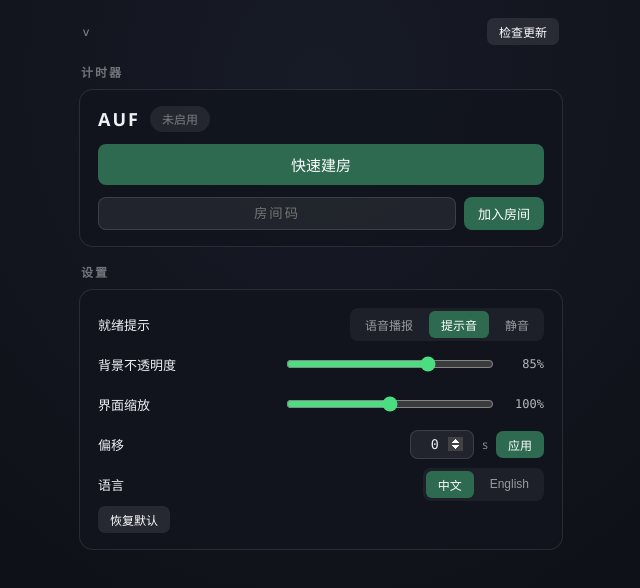
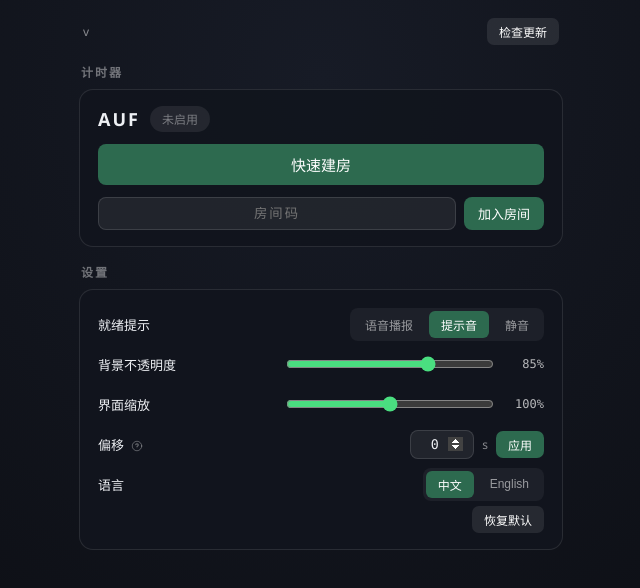
Before and after one commit to superjump22/mlboss-timer, a Vue app in the folder shell/: page / in a window 1280 px wide. Shown: the top 588 px of the page, without its empty margins (319-959 px from the left). Built offline with nearby package versions, Linux system fonts and the light colour scheme.

Commit message:
settings: help-tip icon for offset row (hover bubble), reset-defaults right-aligned

```diff
--- a/shell/src/MainWin.vue
+++ b/shell/src/MainWin.vue
@@ -344,7 +344,17 @@ onMounted(async () => {
             </div>
           </div>
           <div class="setrow">
-            <span class="setlabel" :title="t('offsetTip')">{{ t("offsetLabel") }}</span>
+            <span class="setlabel">
+              {{ t("offsetLabel") }}
+              <span class="helpicon" tabindex="0">
+                <svg viewBox="0 0 24 24" width="12" height="12" fill="none" stroke="currentColor" stroke-width="2.4" stroke-linecap="round" stroke-linejoin="round">
+                  <circle cx="12" cy="12" r="9.5" stroke-width="1.8" />
+                  <path d="M9.6 9.2a2.6 2.6 0 0 1 5 .9c0 1.7-2.6 2.2-2.6 3.5" />
+                  <circle cx="12" cy="17" r="0.4" fill="currentColor" stroke="none" />
+                </svg>
+                <span class="helptip">{{ t("offsetTip") }}</span>
+              </span>
+            </span>
             <div class="offsetbox">
               <span v-if="offsetMsg" class="offsetmsg" :class="offsetMsg.ok ? 'ok' : 'err'">{{ offsetMsg.text }}</span>
               <input
@@ -368,6 +378,7 @@ onMounted(async () => {
             </div>
           </div>
           <div class="dialogrow">
+            <span class="flex1"></span>
             <button class="btn ghost sm" @click="resetDefaults">{{ t("resetDefaults") }}</button>
           </div>
         </div>
@@ -600,6 +611,47 @@ input {
 .setlabel {
   flex-shrink: 0;
 }
+/* 问号帮助图标: hover/聚焦显示说明气泡 */
+.helpicon {
+  position: relative;
+  display: inline-flex;
+  align-items: center;
+  margin-left: 4px;
+  color: rgba(255, 255, 255, 0.35);
+  cursor: help;
+  vertical-align: middle;
+}
+.helpicon:hover,
+.helpicon:focus {
+  color: rgba(255, 255, 255, 0.75);
+  outline: none;
+}
+.helptip {
+  position: absolute;
+  left: 50%;
+  transform: translateX(-50%) translateY(4px);
+  bottom: 100%;
+  width: max-content;
+  max-width: 240px;
+  background: rgba(13, 15, 21, 0.97);
+  border: 1px solid rgba(255, 255, 255, 0.14);
+  border-radius: 8px;
+  padding: 8px 12px;
+  font-size: 12px;
+  line-height: 1.5;
+  color: rgba(255, 255, 255, 0.85);
+  white-space: normal;
+  text-align: left;
+  opacity: 0;
+  pointer-events: none;
+  transition: opacity 0.12s, transform 0.12s;
+  z-index: 5;
+}
+.helpicon:hover .helptip,
+.helpicon:focus .helptip {
+  opacity: 1;
+  transform: translateX(-50%) translateY(0);
+}
 .keybtn {
   min-width: 140px;
   background: rgba(255, 255, 255, 0.09);
```
